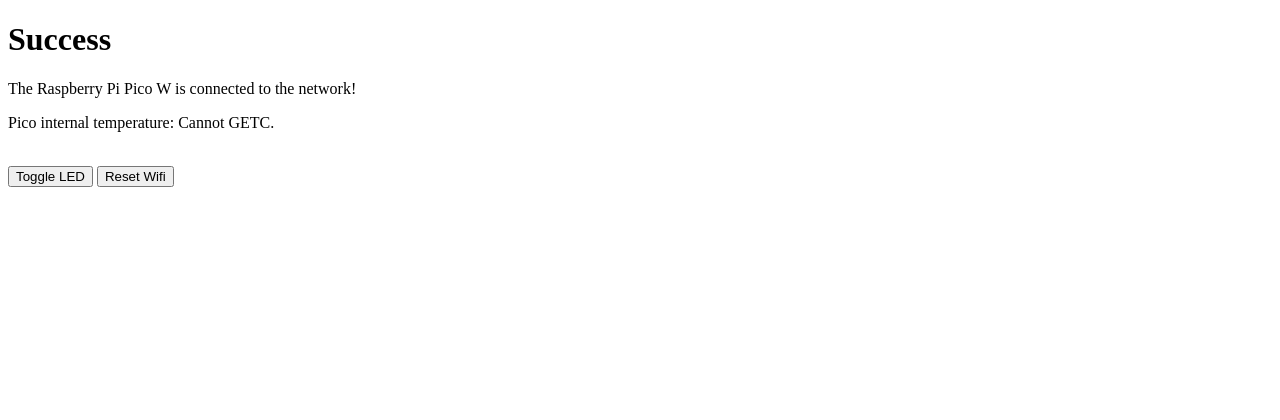
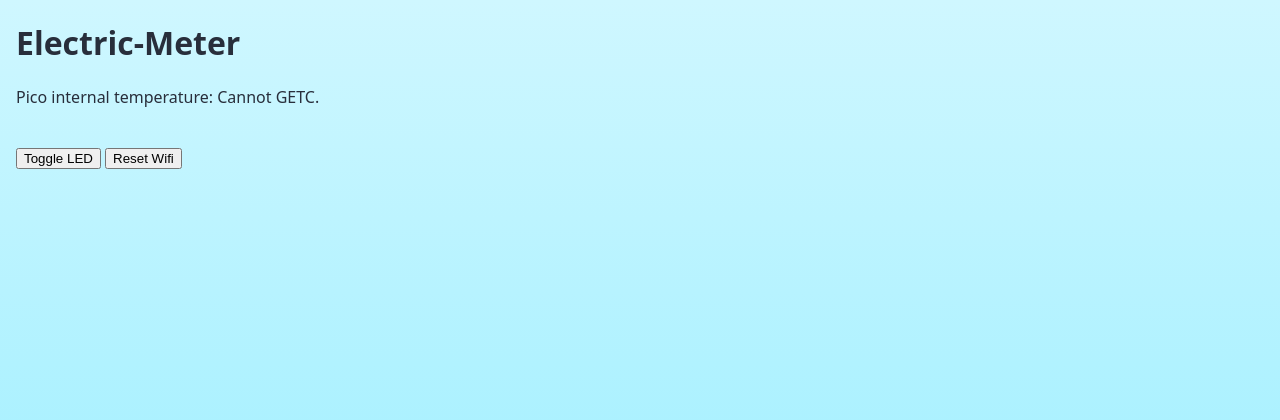
Before and after one commit to felixmosh/electric-pulse, a Python web app: template templates/app/index.html in a window 1280 px wide. Shown: the top 420 px of the page. Run offline with Jinja, Linux system fonts and the light colour scheme; the template is opened without the code that fills it, so the values that code supplies are empty.

Commit message:
Update client side files

```diff
--- /dev/null
+++ b/assets/app.js
@@ -0,0 +1,20 @@
+window.addEventListener("load", () => {
+  document.getElementById("toggleBtn").onclick = async function () {
+    await fetch("/toggle");
+  };
+
+  document.getElementById("resetBtn").onclick = function () {
+    window.location.href = "/reset";
+  };
+
+  async function getTemp() {
+    const elem = document.getElementById("tempValue");
+    elem.textContent = "Updating...";
+    const t = await fetch("/temperature");
+    const tVal = await t.text();
+    elem.textContent = tVal + "C.";
+    setTimeout(getTemp, 10000);
+  }
+
+  getTemp();
+});
--- a/templates/ap/index.html
+++ b/templates/ap/index.html
@@ -4,7 +4,7 @@
 <head>
     <meta name="viewport" content="width=device-width, initial-scale=1">
     <title>Electric-Meter</title>
-    <link rel="stylesheet" href="/assets/ap-styles.css"/>
+    <link rel="stylesheet" href="/assets/styles.css"/>
     <script src="/assets/ap-setup.js" async></script>
 </head>
 
--- a/templates/app/index.html
+++ b/templates/app/index.html
@@ -2,31 +2,15 @@
 <html>
     <head>
         <meta name="viewport" content="width=device-width, initial-scale=1.0">
-        <title>Raspberry Pi Pico W</title>
+        <title>Electric-Meter</title>
+        <link rel="stylesheet" href="/assets/styles.css"/>
+        <script src="/assets/app.js" async></script>
     </head>
     <body>
-        <h1>Success</h1>
-        <p>The Raspberry Pi Pico W is connected to the network!</p>
-        <p>Pico internal temperature: <span id="tempValue"></span>C.</p>
+        <h1>Electric-Meter</h1>
+        <p>Pico internal temperature: <span id="tempValue"></span></p>
         <br/>
         <button id="toggleBtn">Toggle LED</button>
         <button id="resetBtn">Reset Wifi</button>
-        <script>
-            document.getElementById('toggleBtn').onclick = async function () {
-                await fetch('/toggle');
-            };
-            document.getElementById('resetBtn').onclick = function () {
-                window.location.href = '/reset';
-            };
-            async function getTemp() {
-                const elem = document.getElementById('tempValue');
-                elem.innerHTML = 'Updating...';
-                const t = await fetch('/temperature');
-                const tVal = await t.text();
-                elem.innerHTML = tVal;
-                setTimeout(getTemp, 10000);
-            }
-            getTemp();
-        </script>
     </body>
 </html>
--- a/templates/app/reset.html
+++ b/templates/app/reset.html
@@ -2,11 +2,11 @@
 <html>
     <head>
         <meta name="viewport" content="width=device-width, initial-scale=1.0">
-        <title>Raspberry Pi Pico W</title>
+        <title>Electric-Meter</title>
     </head>
     <body>
         <h1>Resetting...</h1>
-        <p>Device is resetting so that the wifi configuration can be changed.</p>
+        <p>Device is resetting so that the Electric-Meter configuration can be changed.</p>
         <p>Connect to the wifi named "{{access_point_ssid}}" to configure new credentials.</p>
     </body>
 </html>
```
Also changed, not shown: assets/styles.css (renamed from assets/ap-styles.css).
